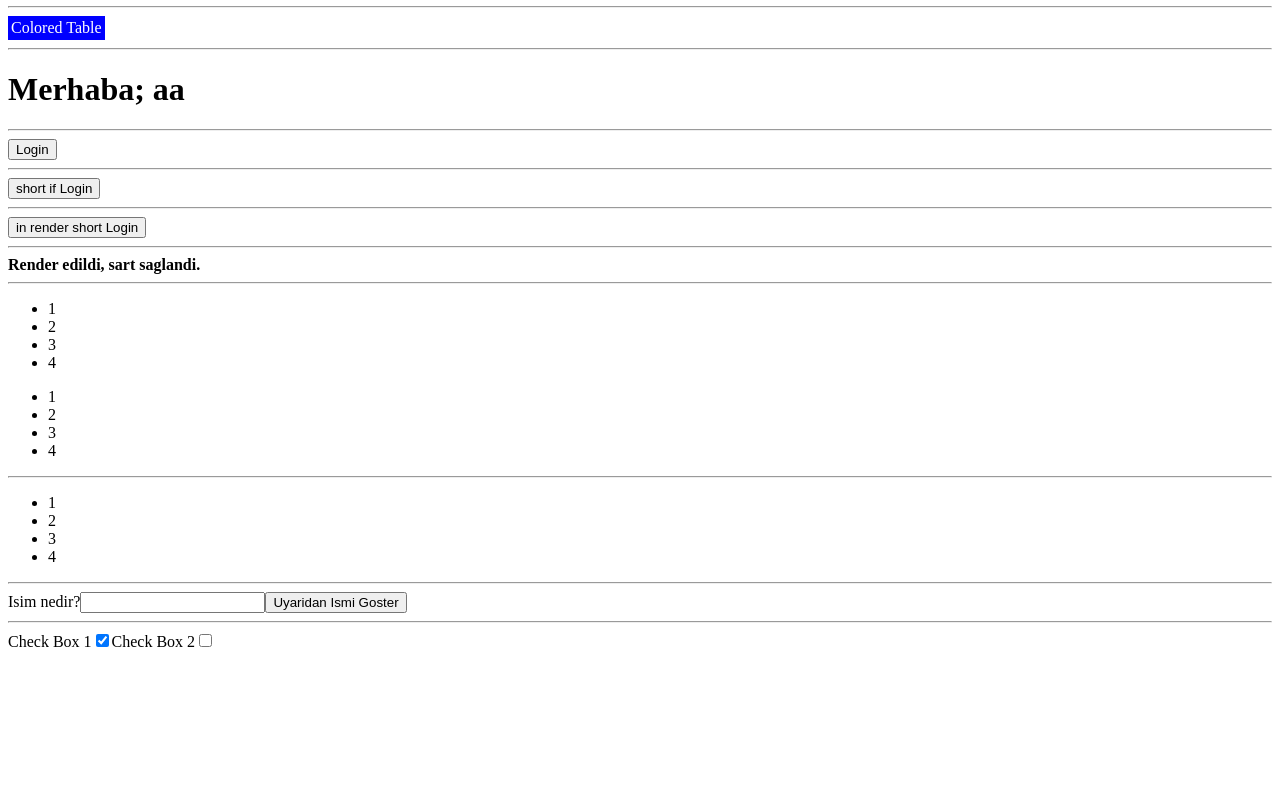
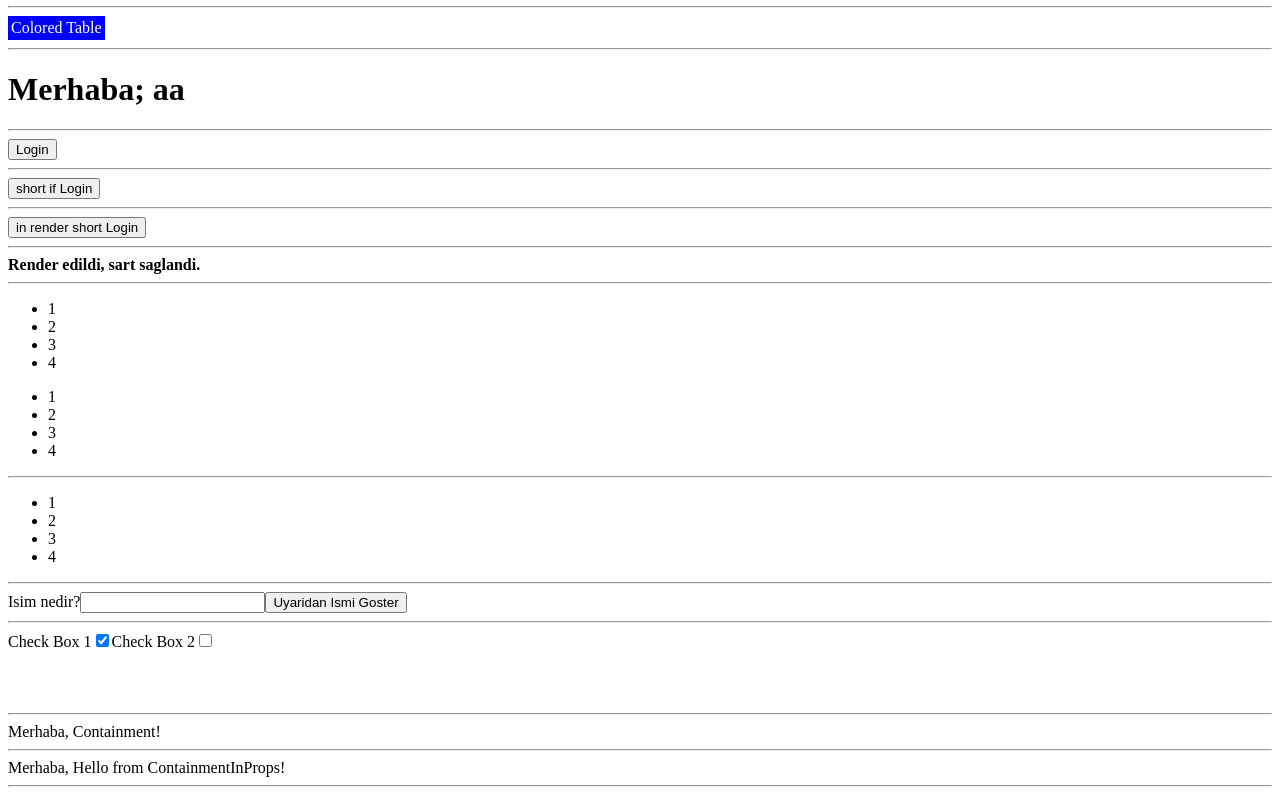
Before and after one commit to mehmetsoylucom/react-todo-tutorial, a React (Create React App) app: page / in a window 1280 px wide. Shown: the part 423-1218 px from the top of the page. Before the commit the page ends 1136 px from the top, so only its background shows below. Built offline with nearby package versions, Linux system fonts and the light colour scheme.

Commit message:
Containment and component in props

```diff
--- /dev/null
+++ b/src/Containment.js
@@ -0,0 +1,17 @@
+import React, {Fragment} from 'react';
+import Welcome from "./Welcome";
+
+function Containment(props) {
+    // Containment isimli componen baska bir componenti props gonderip cagrabiliyor
+    return (
+        <div>
+            <Welcome name="Containment!"/>
+            <hr/>
+            {props.comp}
+            <hr/>
+        </div>
+    );
+
+}
+
+export default Containment;
--- /dev/null
+++ b/src/ContainmentInProps.js
@@ -0,0 +1,20 @@
+import React, {Fragment} from 'react';
+import Containment from "./Containment";
+import Welcome from "./Welcome";
+
+class ContainmentInProps extends React.Component {
+    constructor(props) {
+        super(props);
+    }
+
+    // Containment isimli componen baska bir componenti props gonderip cagrabiliyor
+    render() {
+        return (
+            <div>
+                <Containment comp={<Welcome name="Hello from ContainmentInProps!"/>}/>
+            </div>
+        );
+    }
+}
+
+export default ContainmentInProps;
--- a/src/index.js
+++ b/src/index.js
@@ -17,6 +17,8 @@ import ListAndKey1 from "./ListAndKey1";
 import ListAndKey2 from "./ListAndKey2";
 import FormSample from "./FormSample";
 import FormSampleMultiple from "./FormSampleMultiple";
+import Containment from "./Containment";
+import ContainmentInProps from "./ContainmentInProps";
 
 // Bir element yani zamanda component de olabilir
 // componentlere veri gonderilebilir.
@@ -54,6 +56,8 @@ ReactDOM.render(
         <FormSample/>
         <hr/>
         <FormSampleMultiple/>
+        <hr/>
+        <ContainmentInProps/>
     </div>,
     // Root dugumu genellikle bir tanedir ve kapsayicidir
     // Dilenirse birden fazla olabilir, ayni uygulama birden cok render yapabiliyor
@@ -61,5 +65,4 @@ ReactDOM.render(
     document.getElementById('root')
 );
 
-
 serviceWorker.unregister();
```
